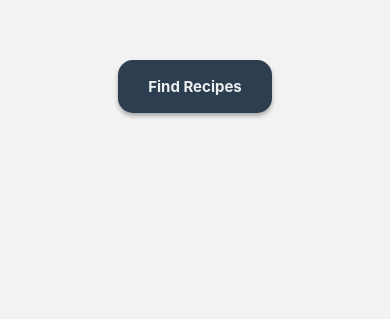
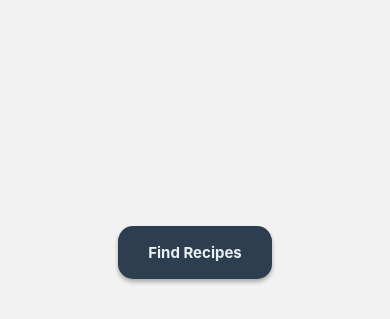
Before and after one commit to lukabagash/Recipe-Project, a React Native app in the folder Recipe-Project/: screen /Page1 in a window 390 px wide. Shown: the part 525-844 px from the top of the page. Built offline with nearby package versions, Linux system fonts and the light colour scheme.

Commit message:
added spacing to the top for button on P1

```diff
--- a/Recipe-Project/Pages/Page1.tsx
+++ b/Recipe-Project/Pages/Page1.tsx
@@ -11,6 +11,7 @@ interface Page1Props {
 const Page1: React.FC<Page1Props> = ({navigation}) => {
   return (
     <View style={styles.deafultPage}>
+      <View style={styles.spacerP1}></View>
       <View style={styles.buttonContainerP1}>
         <TouchableOpacity style={styles.buttonP1} onPress={() => navigation.navigate('Page2')}>
           <Text style={styles.buttonTextP1}>Find Recipes</Text>
--- a/Recipe-Project/styles/styles.ts
+++ b/Recipe-Project/styles/styles.ts
@@ -3,32 +3,36 @@ import { StyleSheet } from 'react-native';
 export const styles = StyleSheet.create({
     deafultPage: {
         flex: 1,
-        justifyContent: 'center',
+        justifyContent: 'flex-start',
         alignItems: 'center'
     },
+
+    spacerP1: {
+        flex: 0.95, // This will take up 75% of the screen height
+    },
+
     buttonContainerP1: {
-        flex: 1,
-        justifyContent: 'flex-start',
+        justifyContent: 'center',
         alignItems: 'center',
-        paddingTop: '150%',
-      },
+        width: '100%', // Ensures the container takes the full width
+    },
 
-      buttonP1: {
-        backgroundColor: '#2C3E50', // Darker shade of blue
-        paddingVertical: 17, // Increased padding for bigger button
-        paddingHorizontal: 30, // Increased padding for bigger button
-        borderRadius: 15, // Slightly rounded corners
-        elevation: 4, // for Android shadow
-        shadowColor: '#000', // for iOS shadow
+    buttonP1: {
+        backgroundColor: '#2C3E50',
+        paddingVertical: 17,
+        paddingHorizontal: 30,
+        borderRadius: 15,
+        elevation: 4,
+        shadowColor: '#000',
         shadowOffset: { width: 0, height: 3 },
         shadowOpacity: 0.3,
         shadowRadius: 4,
     },
 
     buttonTextP1: {
-        color: '#ECF0F1', // Light gray for better contrast against the darker button
+        color: '#ECF0F1',
         fontWeight: 'bold',
-        fontSize: 15, // Slightly bigger font size
+        fontSize: 15,
         textAlign: 'center',
     }
 });
```
